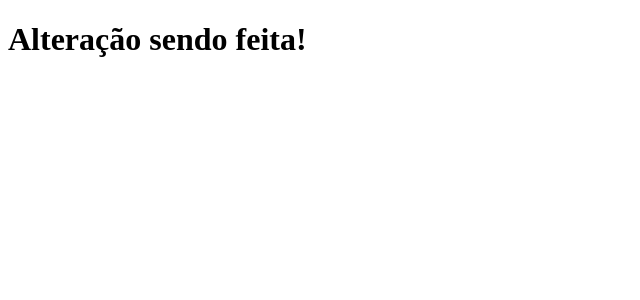
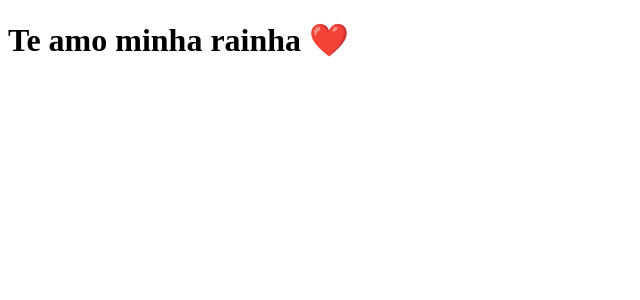
Before and after one commit to JLeoBorges/clone-tabnews, a Next.js app: page / in a window 1280 px wide. Shown: the top 300 px of the page, without its empty margins (0-640 px from the left). Built offline with nearby package versions, Linux system fonts and the light colour scheme.

Commit message:
Atualização

```diff
--- a/pages/index.js
+++ b/pages/index.js
@@ -1,5 +1,5 @@
 function Home(){
-    return <h1>Alteração sendo feita!</h1>
+    return <h1>Te amo minha rainha ❤️</h1>
 
 }
 
```
